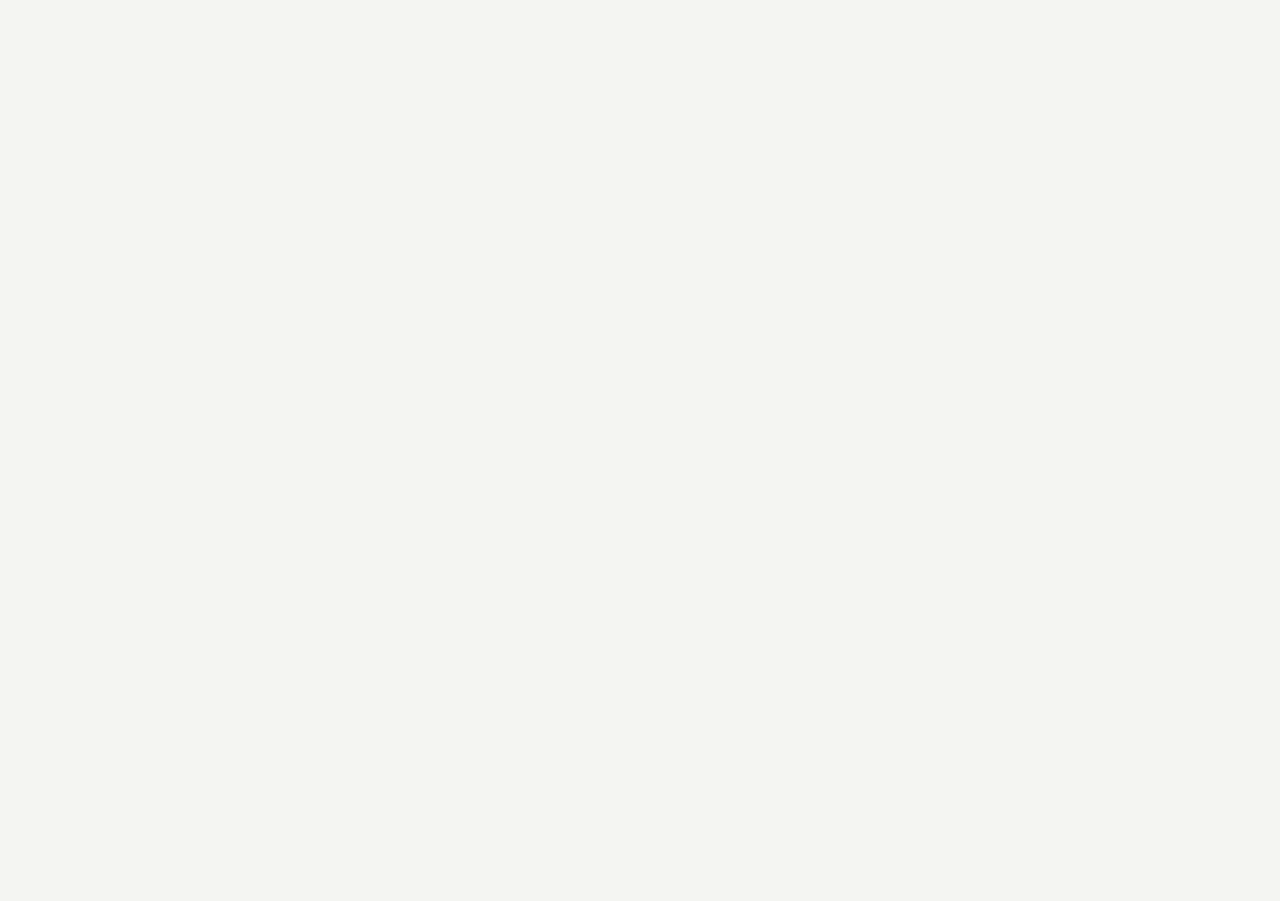
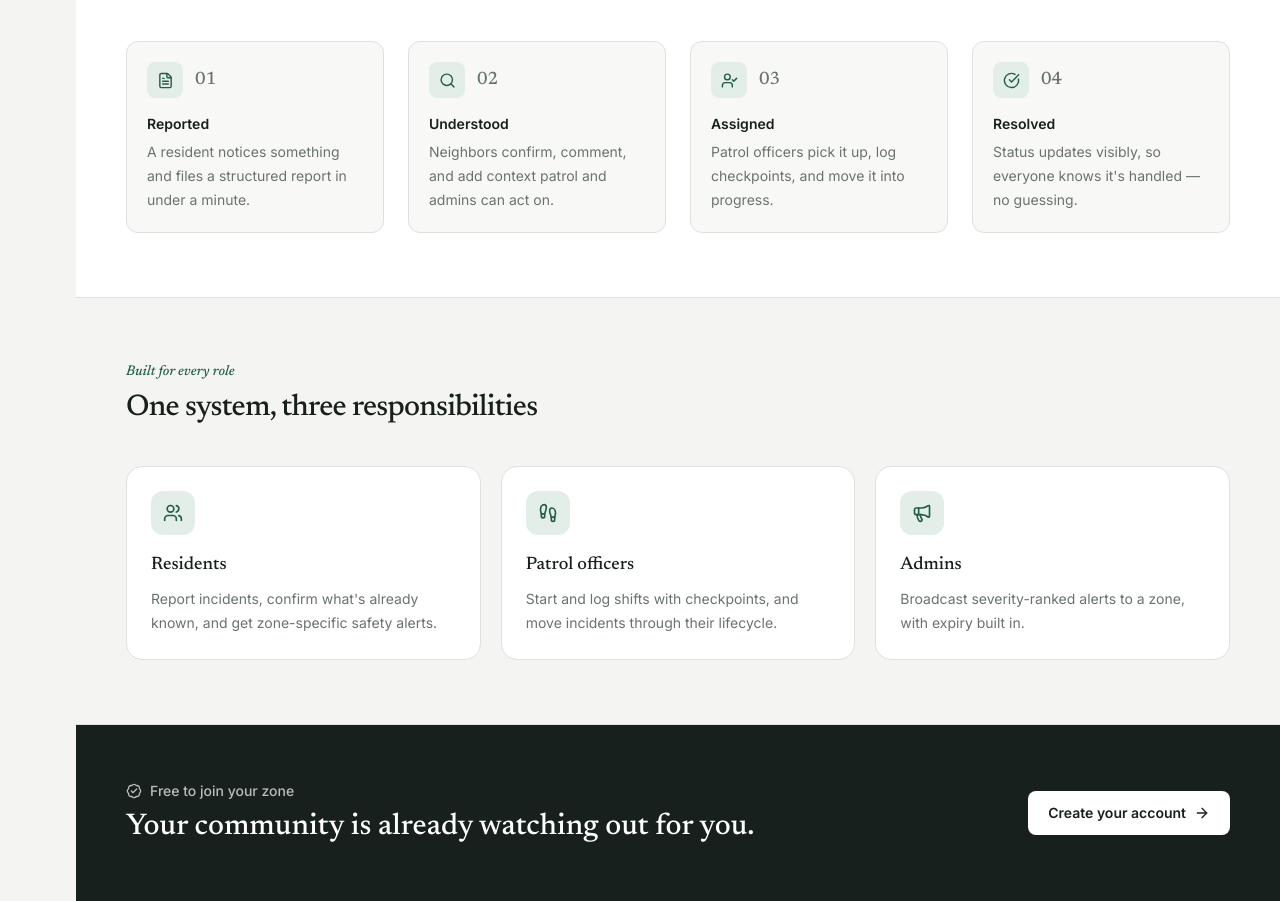
Before and after one commit to Classes-with-IK/HoodWatch, a React (Vite) app: page / in a window 1280 px wide. Shown: the part 1153-2054 px from the top of the page. Before the commit the page ends 1001 px from the top, so only its background shows below. Built offline with nearby package versions, Linux system fonts and the light colour scheme; no server answers.

Commit message:
feat: expand landing page with how-it-works and role sections

```diff
--- a/src/pages/Home.jsx
+++ b/src/pages/Home.jsx
@@ -6,10 +6,61 @@ import {
   CheckCircle,
   ShieldAlert,
   ArrowRight,
+  FileText,
+  Search,
+  UserCheck,
+  BadgeCheck,
+  Footprints,
+  Megaphone,
+  Users,
 } from "lucide-react";
 
 import { apiFetch } from "../lib/api";
 import { useAuth } from "../auth/AuthContext";
+
+const STEPS = [
+  {
+    icon: FileText,
+    title: "Reported",
+    description: "A resident notices something and files a structured report in under a minute.",
+  },
+  {
+    icon: Search,
+    title: "Understood",
+    description: "Neighbors confirm, comment, and add context patrol and admins can act on.",
+  },
+  {
+    icon: UserCheck,
+    title: "Assigned",
+    description: "Patrol officers pick it up, log checkpoints, and move it into progress.",
+  },
+  {
+    icon: CheckCircle,
+    title: "Resolved",
+    description: "Status updates visibly, so everyone knows it's handled — no guessing.",
+  },
+];
+
+const ROLE_CARDS = [
+  {
+    icon: Users,
+    role: "Residents",
+    description:
+      "Report incidents, confirm what's already known, and get zone-specific safety alerts.",
+  },
+  {
+    icon: Footprints,
+    role: "Patrol officers",
+    description:
+      "Start and log shifts with checkpoints, and move incidents through their lifecycle.",
+  },
+  {
+    icon: Megaphone,
+    role: "Admins",
+    description:
+      "Broadcast severity-ranked alerts to a zone, with expiry built in.",
+  },
+];
 
 function Home() {
   const { user } = useAuth();
@@ -44,8 +95,9 @@ function Home() {
 
   return (
     <div>
+      {/* Hero */}
       <section className="border-b border-border bg-surface">
-        <div className="mx-auto max-w-6xl px-4 py-14 sm:px-6 sm:py-20">
+        <div className="mx-auto max-w-6xl px-4 py-16 sm:px-6 sm:py-24">
           <div className="max-w-2xl">
             <p className="font-display text-sm font-medium italic text-primary">
               A safety coordination system, not a social network
@@ -93,6 +145,7 @@ function Home() {
         </div>
       </section>
 
+      {/* Live stats */}
       <section className="mx-auto max-w-6xl px-4 py-10 sm:px-6">
         {error && (
           <div className="mb-6 rounded-xl border border-border bg-surface p-4 text-sm text-critical">
@@ -123,7 +176,7 @@ function Home() {
           })}
         </div>
 
-        <div className="mt-6 grid gap-4 sm:grid-cols-2">
+        <div className="mt-4 grid gap-4 sm:grid-cols-2">
           <div className="rounded-xl border border-border bg-surface p-5">
             <div className="flex items-center justify-between">
               <p className="text-sm font-medium text-muted">Resolution rate</p>
@@ -145,6 +198,100 @@ function Home() {
           </div>
         </div>
       </section>
+
+      {/* How it works */}
+      <section className="border-y border-border bg-surface">
+        <div className="mx-auto max-w-6xl px-4 py-16 sm:px-6">
+          <div className="max-w-xl">
+            <p className="font-display text-sm font-medium italic text-primary">
+              How it works
+            </p>
+            <h2 className="mt-2 font-display text-3xl font-medium tracking-tight text-ink">
+              From first report to resolution
+            </h2>
+          </div>
+
+          <div className="mt-10 grid gap-6 sm:grid-cols-2 lg:grid-cols-4">
+            {STEPS.map((step, index) => {
+              const Icon = step.icon;
+
+              return (
+                <div key={step.title} className="relative rounded-xl border border-border bg-bg/60 p-5">
+                  <div className="flex items-center gap-3">
+                    <div className="flex h-9 w-9 shrink-0 items-center justify-center rounded-lg bg-accent-soft text-primary">
+                      <Icon size={17} />
+                    </div>
+                    <span className="font-display text-lg text-muted">
+                      {String(index + 1).padStart(2, "0")}
+                    </span>
+                  </div>
+
+                  <h3 className="mt-4 text-sm font-semibold text-ink">{step.title}</h3>
+                  <p className="mt-1.5 text-sm leading-6 text-muted">{step.description}</p>
+                </div>
+              );
+            })}
+          </div>
+        </div>
+      </section>
+
+      {/* Roles */}
+      <section className="mx-auto max-w-6xl px-4 py-16 sm:px-6">
+        <div className="max-w-xl">
+          <p className="font-display text-sm font-medium italic text-primary">
+            Built for every role
+          </p>
+          <h2 className="mt-2 font-display text-3xl font-medium tracking-tight text-ink">
+            One system, three responsibilities
+          </h2>
+        </div>
+
+        <div className="mt-10 grid gap-5 sm:grid-cols-3">
+          {ROLE_CARDS.map((card) => {
+            const Icon = card.icon;
+
+            return (
+              <div key={card.role} className="rounded-2xl border border-border bg-surface p-6">
+                <div className="flex h-11 w-11 items-center justify-center rounded-xl bg-accent-soft text-primary">
+                  <Icon size={20} />
+                </div>
+
+                <h3 className="mt-4 font-display text-lg font-medium text-ink">
+                  {card.role}
+                </h3>
+
+                <p className="mt-2 text-sm leading-6 text-muted">{card.description}</p>
+              </div>
+            );
+          })}
+        </div>
+      </section>
+
+      {/* Closing CTA */}
+      {!user && (
+        <section className="border-t border-border bg-ink">
+          <div className="mx-auto flex max-w-6xl flex-col items-start gap-6 px-4 py-14 sm:flex-row sm:items-center sm:justify-between sm:px-6">
+            <div>
+              <div className="flex items-center gap-2 text-white/70">
+                <BadgeCheck size={16} />
+                <span className="text-sm font-medium">Free to join your zone</span>
+              </div>
+
+              <h2 className="mt-2 font-display text-2xl font-medium text-white sm:text-3xl">
+                Your community is already watching out for you.
+              </h2>
+            </div>
+
+            <Link
+              to="/register"
+              className="inline-flex h-11 shrink-0 items-center gap-2 rounded-lg bg-white px-5 text-sm font-semibold text-ink transition hover:bg-white/90"
+            >
+              Create your account
+              <ArrowRight size={16} />
+            </Link>
+          </div>
+        </section>
+      )}
     </div>
   );
 }
```
